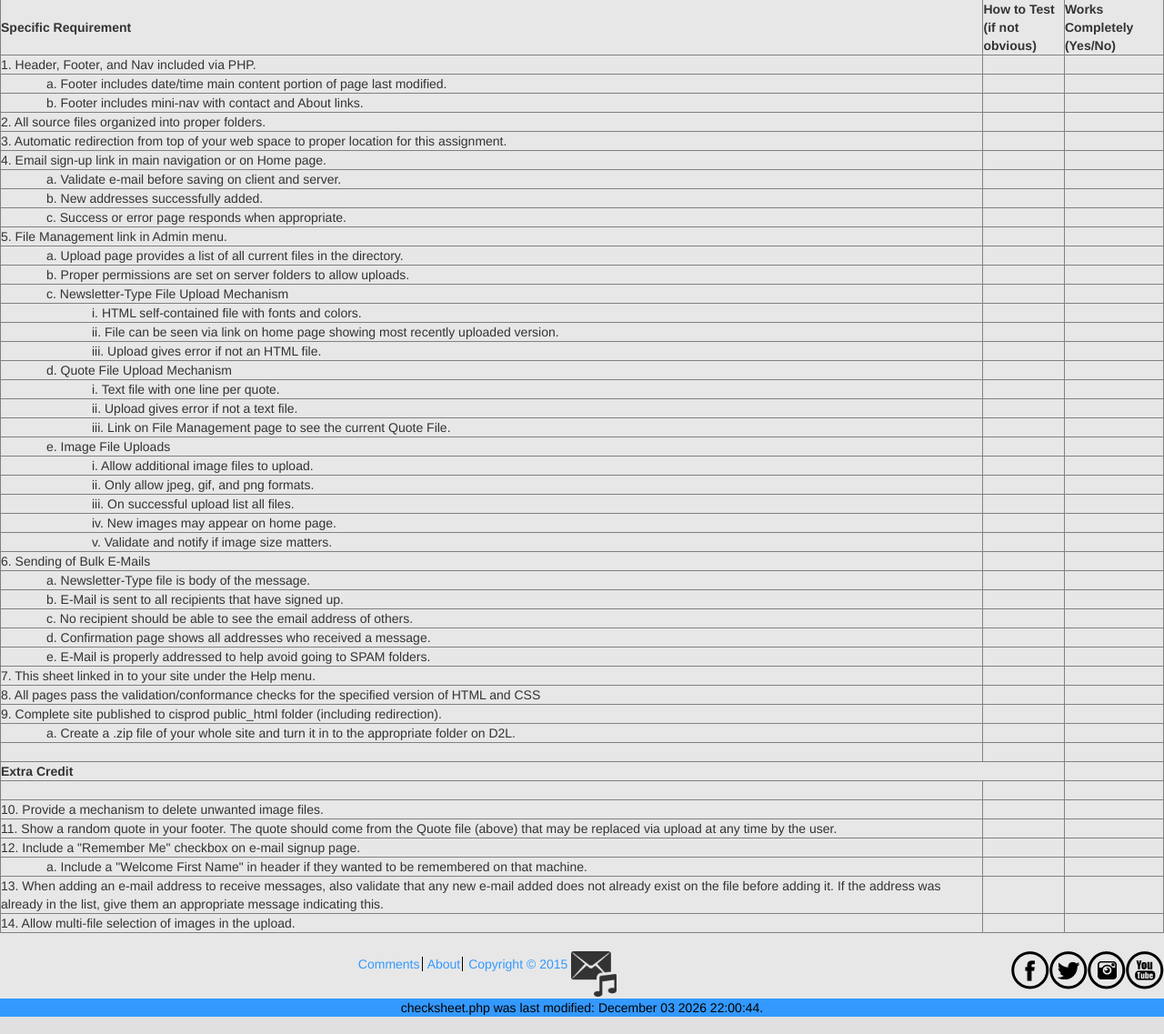
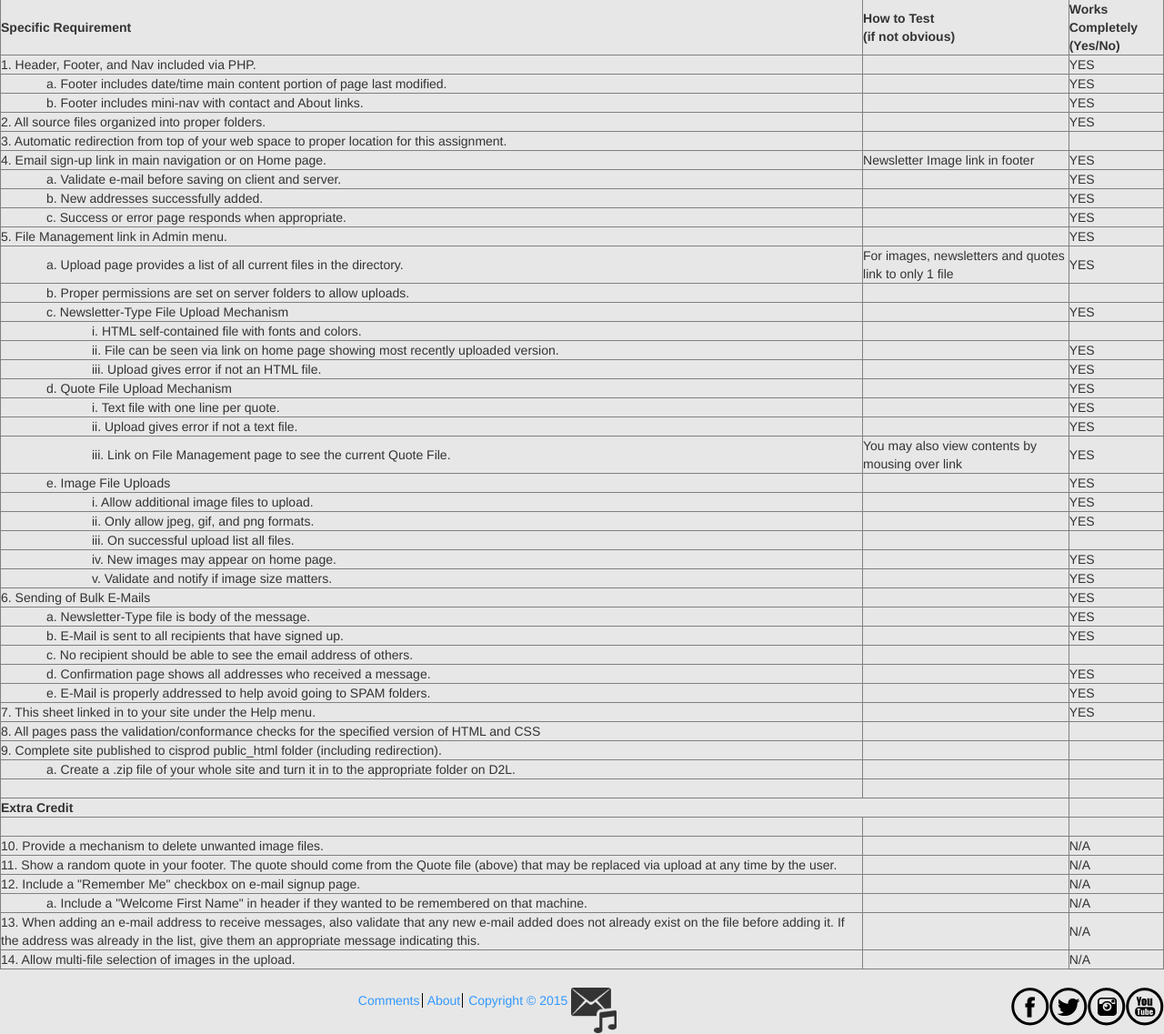
Before and after one commit to joshuabeck24/370Assignment2, a PHP site: page /view/checksheet.php in a window 1280 px wide. Shown: the part 101-1238 px from the top of the page at 91% size. Run offline with PHP 8.4, Linux system fonts and the light colour scheme; some libraries are stand-ins or nearby versions.

Commit message:
updated checksheet file

```diff
--- a/Assign2/view/checksheet.php
+++ b/Assign2/view/checksheet.php
@@ -5,57 +5,57 @@
 <div style="margin-top:100px" id="wrapper">
 
 		<table border="1" width="100%" style="background-color:#e7e7e7;">
-			<tbody><tr><th>Specific Requirement</th><th>How to Test<br/>(if not obvious)</th><th>Works Completely<br>(Yes/No)</th></tr>
-			<tr><td>1.	Header, Footer, and Nav included via PHP.</td><td>&nbsp;</td><td>&nbsp;</td></tr>
-			<tr><td class="indent1">a.	Footer includes date/time main content portion of page last modified.</td><td>&nbsp;</td><td>&nbsp;</td></tr>
-			<tr><td class="indent1">b.	Footer includes mini-nav with contact and About links.</td><td>&nbsp;</td><td>&nbsp;</td></tr>
-			<tr><td>2.	All source files organized into proper folders.</td><td>&nbsp;</td><td>&nbsp;</td></tr>
+			<tbody><tr><th>Specific Requirement</th><th>How to Test<br/>(if not obvious)</th><th>Works Completely<br>(Yes/No)</th> </tr>
+			<tr><td>1.	Header, Footer, and Nav included via PHP.</td><td>&nbsp;</td><td> YES &nbsp;</td> </tr>
+			<tr><td class="indent1">a.	Footer includes date/time main content portion of page last modified.</td><td>&nbsp;</td><td>YES &nbsp;</td></tr>
+			<tr><td class="indent1">b.	Footer includes mini-nav with contact and About links.</td><td>&nbsp;</td><td>YES&nbsp;</td></tr>
+			<tr><td>2.	All source files organized into proper folders.</td><td>&nbsp;</td><td> YES &nbsp;</td></tr>
 			<tr><td>3.	Automatic redirection from top of your web space to proper location for this assignment.</td><td>&nbsp;</td><td>&nbsp;</td></tr>
-			<tr><td>4.	Email sign-up link in main navigation or on Home page.</td><td>&nbsp;</td><td>&nbsp;</td></tr>
-			<tr><td class="indent1">a.	Validate e-mail before saving on client and server.</td><td>&nbsp;</td><td>&nbsp;</td></tr>
-			<tr><td class="indent1">b.	New addresses successfully added.</td><td>&nbsp;</td><td>&nbsp;</td></tr>
-			<tr><td class="indent1">c.	Success or error page responds when appropriate.</td><td>&nbsp;</td><td>&nbsp;</td></tr>
-			<tr><td>5.	File Management link in Admin menu.</td><td>&nbsp;</td><td>&nbsp;</td></tr>
-			<tr><td class="indent1">a.	Upload page provides a list of all current files in the directory.</td><td>&nbsp;</td><td>&nbsp;</td></tr>
+			<tr><td>4.	Email sign-up link in main navigation or on Home page.</td><td> Newsletter Image link in footer&nbsp;</td><td>YES &nbsp;</td></tr>
+			<tr><td class="indent1">a.	Validate e-mail before saving on client and server.</td><td>&nbsp;</td><td>YES &nbsp;</td></tr>
+			<tr><td class="indent1">b.	New addresses successfully added.</td><td>&nbsp;</td><td> YES &nbsp;</td></tr>
+			<tr><td class="indent1">c.	Success or error page responds when appropriate.</td><td> &nbsp;</td><td>YES &nbsp;</td></tr>
+			<tr><td>5.	File Management link in Admin menu.</td><td>&nbsp;</td><td> YES &nbsp;</td></tr>
+			<tr><td class="indent1">a.	Upload page provides a list of all current files in the directory.</td><td> For images, newsletters and quotes link to only 1 file&nbsp;</td><td>YES &nbsp;</td></tr>
 			<tr><td class="indent1">b.  Proper permissions are set on server folders to allow uploads.</td><td>&nbsp;</td><td>&nbsp;</td></tr>
-			<tr><td class="indent1">c.	Newsletter-Type File Upload Mechanism</td><td>&nbsp;</td><td>&nbsp;</td></tr>
+			<tr><td class="indent1">c.	Newsletter-Type File Upload Mechanism</td><td>&nbsp;</td><td>YES &nbsp;</td></tr>
 			<tr><td class="indent2">i.	HTML self-contained file with fonts and colors.</td><td>&nbsp;</td><td>&nbsp;</td></tr>
-			<tr><td class="indent2">ii.	File can be seen via link on home page showing most recently uploaded version.</td><td>&nbsp;</td><td>&nbsp;</td></tr>
-			<tr><td class="indent2">iii.  Upload gives error if not an HTML file.</td><td>&nbsp;</td><td>&nbsp;</td></tr>
-			<tr><td class="indent1">d.	Quote File Upload Mechanism</td><td>&nbsp;</td><td>&nbsp;</td></tr>
-			<tr><td class="indent2">i.	Text file with one line per quote.</td><td>&nbsp;</td><td>&nbsp;</td></tr>
-			<tr><td class="indent2">ii.	Upload gives error if not a text file.</td><td>&nbsp;</td><td>&nbsp;</td></tr>
-			<tr><td class="indent2">iii. Link on File Management page to see the current Quote File.</td><td>&nbsp;</td><td>&nbsp;</td></tr>
-			<tr><td class="indent1">e.	Image File Uploads</td><td>&nbsp;</td><td>&nbsp;</td></tr>
-			<tr><td class="indent2">i.	Allow additional image files to upload.</td><td>&nbsp;</td><td>&nbsp;</td></tr>
-			<tr><td class="indent2">ii.	Only allow jpeg, gif, and png formats.</td><td>&nbsp;</td><td>&nbsp;</td></tr>
+			<tr><td class="indent2">ii.	File can be seen via link on home page showing most recently uploaded version.</td><td>&nbsp;</td><td>YES &nbsp;</td></tr>
+			<tr><td class="indent2">iii.  Upload gives error if not an HTML file.</td><td>&nbsp;</td><td>YES &nbsp;</td></tr>
+			<tr><td class="indent1">d.	Quote File Upload Mechanism</td><td>&nbsp;</td><td>YES &nbsp;</td></tr>
+			<tr><td class="indent2">i.	Text file with one line per quote.</td><td>&nbsp;</td><td>YES &nbsp;</td></tr>
+			<tr><td class="indent2">ii.	Upload gives error if not a text file.</td><td>&nbsp;</td><td>YES &nbsp;</td></tr>
+			<tr><td class="indent2">iii. Link on File Management page to see the current Quote File.</td><td>You may also view contents by mousing over link&nbsp;</td><td>YES &nbsp;</td></tr>
+			<tr><td class="indent1">e.	Image File Uploads</td><td>&nbsp;</td><td>YES &nbsp;</td></tr>
+			<tr><td class="indent2">i.	Allow additional image files to upload.</td><td>&nbsp;</td><td>YES &nbsp;</td></tr>
+			<tr><td class="indent2">ii.	Only allow jpeg, gif, and png formats.</td><td>&nbsp;</td><td>YES &nbsp;</td></tr>
 			<tr><td class="indent2">iii. On successful upload list all files.</td><td>&nbsp;</td><td>&nbsp;</td></tr>
-			<tr><td class="indent2">iv.	New images may appear on home page.</td><td>&nbsp;</td><td>&nbsp;</td></tr>
-			<tr><td class="indent2">v.	Validate and notify if image size matters.</td><td>&nbsp;</td><td>&nbsp;</td></tr>
-			<tr><td>6.	Sending of Bulk E-Mails</td><td>&nbsp;</td><td>&nbsp;</td></tr>
-			<tr><td class="indent1">a.	Newsletter-Type file is body of the message.</td><td>&nbsp;</td><td>&nbsp;</td></tr>
-			<tr><td class="indent1">b.	E-Mail is sent to all recipients that have signed up.</td><td>&nbsp;</td><td>&nbsp;</td></tr>
+			<tr><td class="indent2">iv.	New images may appear on home page.</td><td>&nbsp;</td><td>YES &nbsp;</td></tr>
+			<tr><td class="indent2">v.	Validate and notify if image size matters.</td><td>&nbsp;</td><td>YES&nbsp;</td></tr>
+			<tr><td>6.	Sending of Bulk E-Mails</td><td>&nbsp;</td><td>YES &nbsp;</td></tr>
+			<tr><td class="indent1">a.	Newsletter-Type file is body of the message.</td><td>&nbsp;</td><td>YES &nbsp;</td></tr>
+			<tr><td class="indent1">b.	E-Mail is sent to all recipients that have signed up.</td><td>&nbsp;</td><td>YES &nbsp;</td></tr>
 			<tr><td class="indent1">c.	No recipient should be able to see the email address of others.</td><td>&nbsp;</td><td>&nbsp;</td></tr>
-			<tr><td class="indent1">d.	Confirmation page shows all addresses who received a message.</td><td>&nbsp;</td><td>&nbsp;</td></tr>
-			<tr><td class="indent1">e.	E-Mail is properly addressed to help avoid going to SPAM folders.</td><td>&nbsp;</td><td>&nbsp;</td></tr>
-			<tr><td>7.	This sheet linked in to your site under the Help menu.</td><td>&nbsp;</td><td>&nbsp;</td></tr>
+			<tr><td class="indent1">d.	Confirmation page shows all addresses who received a message.</td><td>&nbsp;</td><td>YES &nbsp;</td></tr>
+			<tr><td class="indent1">e.	E-Mail is properly addressed to help avoid going to SPAM folders.</td><td>&nbsp;</td><td>YES &nbsp;</td></tr>
+			<tr><td>7.	This sheet linked in to your site under the Help menu.</td><td>&nbsp;</td><td>YES &nbsp;</td></tr>
 			<tr><td>8.	All pages pass the validation/conformance checks for the specified version of HTML and CSS</td><td>&nbsp;</td><td>&nbsp;</td></tr>
 			<tr><td>9.	Complete site published to cisprod public_html folder (including redirection).</td><td>&nbsp;</td><td>&nbsp;</td></tr>
 			<tr><td class="indent1">a.	Create a .zip file of your whole site and turn it in to the appropriate folder on D2L.</td><td>&nbsp;</td><td>&nbsp;</td></tr>
 			<tr><td></td><td>&nbsp;</td><td>&nbsp;</td></tr>
 			<tr><th colspan="2">Extra Credit</th></tr>
 			<tr><td></td><td>&nbsp;</td><td>&nbsp;</td></tr>
-			<tr><td>10.	Provide a mechanism to delete unwanted image files.</td><td>&nbsp;</td><td>&nbsp;</td></tr>
+			<tr><td>10.	Provide a mechanism to delete unwanted image files.</td><td>&nbsp;</td><td>N/A &nbsp;</td></tr>
 			<tr><td>11.	Show a random quote in your footer.  The quote should
 come from the Quote file (above) that may be replaced via upload at any
-time by the user.</td><td>&nbsp;</td><td>&nbsp;</td></tr>
-			<tr><td>12.	Include a "Remember Me" checkbox on e-mail signup page.</td><td>&nbsp;</td><td>&nbsp;</td></tr>
-			<tr><td class="indent1">a.	Include a "Welcome First Name" in header if they wanted to be remembered on that machine.</td><td>&nbsp;</td><td>&nbsp;</td></tr>
+time by the user.</td><td>&nbsp;</td><td>N/A &nbsp;</td></tr>
+			<tr><td>12.	Include a "Remember Me" checkbox on e-mail signup page.</td><td>&nbsp;</td><td>N/A &nbsp;</td></tr>
+			<tr><td class="indent1">a.	Include a "Welcome First Name" in header if they wanted to be remembered on that machine.</td><td>&nbsp;</td><td>N/A &nbsp;</td></tr>
 			<tr><td>13.	When adding an e-mail address to receive messages, also
 validate that any new e-mail added does not already exist on the file
 before adding it.  If the address was already in the list, give them an
-appropriate message indicating this.</td><td>&nbsp;</td><td>&nbsp;</td></tr>
-			<tr><td>14.	Allow multi-file selection of images in the upload.</td><td>&nbsp;</td><td>&nbsp;</td></tr>
+appropriate message indicating this.</td><td>&nbsp;</td><td>N/A &nbsp;</td></tr>
+			<tr><td>14.	Allow multi-file selection of images in the upload.</td><td>&nbsp;</td><td>N/A &nbsp;</td></tr>
 		</tbody></table>
 
 	</div>
```
